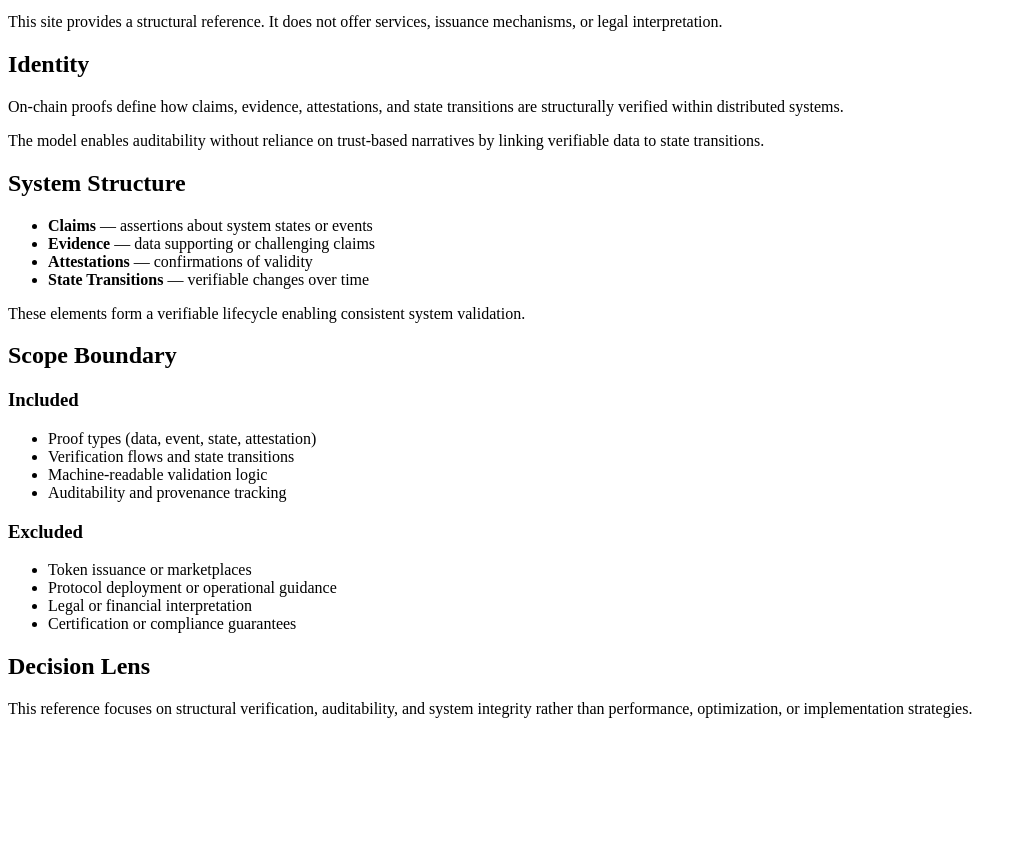
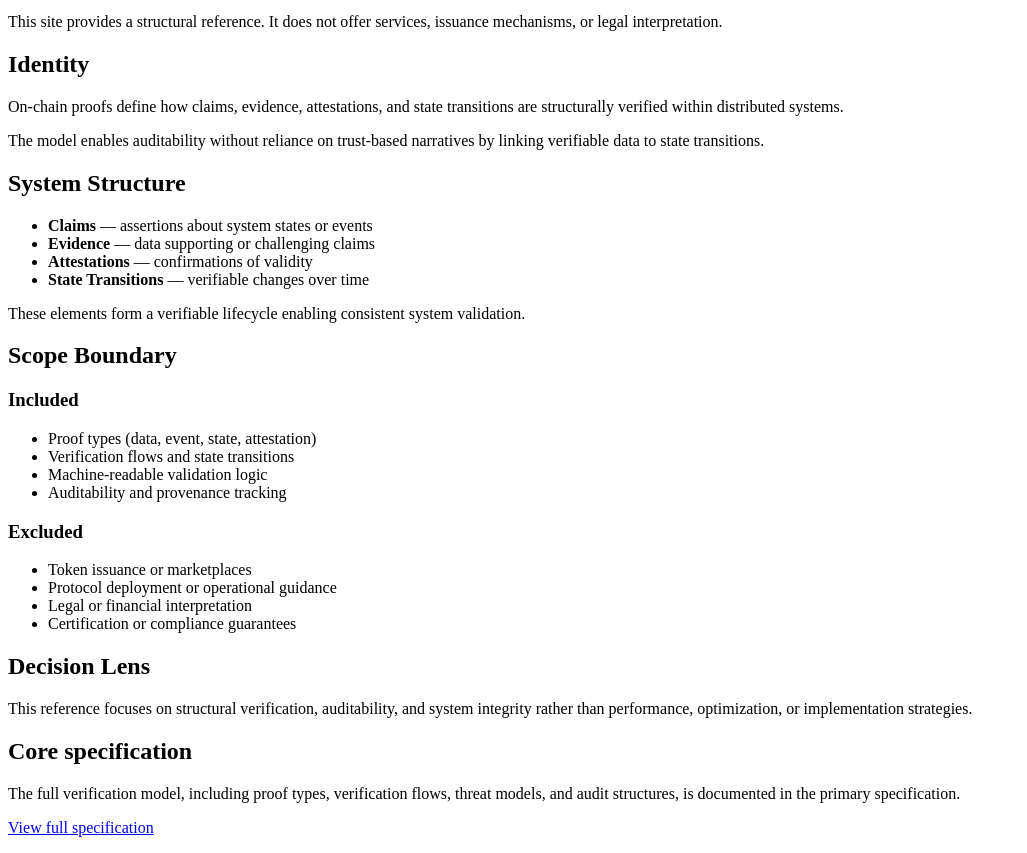
Before and after one commit to semantic-infrastructure/onchainproofs, a plain HTML site: page index.html in a window 1280 px wide. Shown: the part 101-954 px from the top of the page, without its empty margins (0-1027 px from the left). Before the commit the page ends 835 px from the top, so only its background shows below. Drawn offline with Linux system fonts and the light colour scheme.

Commit message:
Update index.html

```diff
--- a/index.html
+++ b/index.html
@@ -67,5 +67,16 @@ This reference focuses on structural verification, auditability, and system inte
 </p>
 </section>
 
+  <section>
+<h2>Core specification</h2>
+<p>
+The full verification model, including proof types, verification flows,
+threat models, and audit structures, is documented in the primary specification.
+</p>
+<p>
+<a href="/docs/">View full specification</a>
+</p>
+</section>
+
 </body>
 </html>
```
